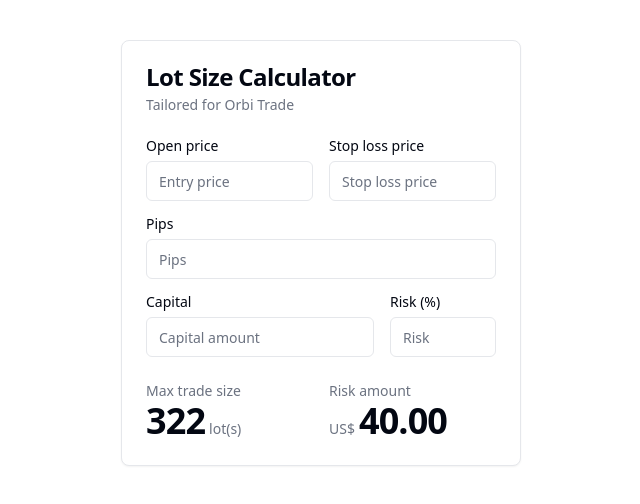
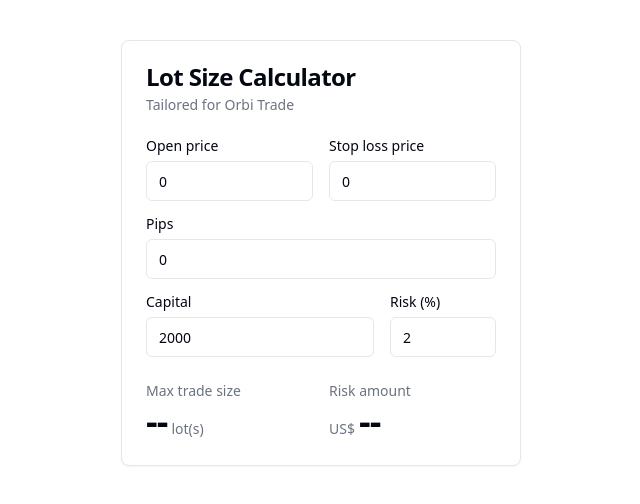
Before and after one commit to wendyfu/trading-calculator, a React (Vite) app: page / in a window 1280 px wide. Shown: the top 504 px of the page, without its empty margins (319-959 px from the left). Built offline with nearby package versions, Linux system fonts and the light colour scheme.

Commit message:
init state structure

```diff
--- a/src/App.tsx
+++ b/src/App.tsx
@@ -8,37 +8,98 @@ import {
 } from '@/components/ui/card'
 import { Input } from '@/components/ui/input'
 import { Label } from '@/components/ui/label'
+import { ChangeEvent, useActionState, useState } from 'react'
+
+interface CalculatorState {
+  openPrice: number
+  stopLossPrice: number
+  pips: number
+  capital: number
+  riskPercentage: number
+  [key: string]: number // Add index signature
+}
 
 function App() {
+  const [lotSize, setLotSize] = useState(0)
+  const [riskAmount, setRiskAmount] = useState(0)
+
+  const [state, action] = useActionState<CalculatorState>(
+    (state: CalculatorState) => {
+      return state
+    },
+    {
+      openPrice: 0,
+      stopLossPrice: 0,
+      pips: 0,
+      capital: 2000,
+      riskPercentage: 2,
+    }
+  )
+  const handleChange = (event: ChangeEvent<HTMLInputElement>) => {
+    const { name, value } = event.target
+    state[name] = parseFloat(value) || 0
+    action()
+  }
+
   return (
     <Card className="w-[400px]">
       <CardHeader>
         <CardTitle>Lot Size Calculator</CardTitle>
         <CardDescription>Tailored for Orbi Trade</CardDescription>
       </CardHeader>
-      <CardContent className="">
+      <CardContent>
         <div className="grid grid-cols-2 gap-4 mb-2 pb-2">
           <div className="grid items-center gap-2">
             <Label htmlFor="open-price">Open price</Label>
-            <Input id="open-price" placeholder="Entry price" />
+            <Input
+              id="open-price"
+              placeholder="Entry price"
+              onChange={handleChange}
+              name="openPrice"
+              value={state.openPrice}
+            />
           </div>
           <div className="grid items-center gap-2">
             <Label htmlFor="stop-loss-price">Stop loss price</Label>
-            <Input id="stop-loss-price" placeholder="Stop loss price" />
+            <Input
+              id="stop-loss-price"
+              placeholder="Stop loss price"
+              onChange={handleChange}
+              name="stopLossPrice"
+              value={state.stopLossPrice}
+            />
           </div>
         </div>
         <div className="grid items-center gap-2 mb-2 pb-2">
           <Label htmlFor="pips">Pips</Label>
-          <Input id="pips" placeholder="Pips" />
+          <Input
+            id="pips"
+            placeholder="Pips"
+            onChange={handleChange}
+            name="pips"
+            value={state.pips}
+          />
         </div>
         <div className="grid grid-cols-3 gap-4">
           <div className="grid items-center gap-2 col-span-2">
             <Label htmlFor="capital">Capital</Label>
-            <Input id="capital" placeholder="Capital amount" />
+            <Input
+              id="capital"
+              placeholder="Capital amount"
+              onChange={handleChange}
+              name="capital"
+              value={state.capital}
+            />
           </div>
           <div className="grid items-center gap-2">
             <Label htmlFor="risk-percentage">Risk (%)</Label>
-            <Input id="risk-percentage" placeholder="Risk" />
+            <Input
+              id="risk-percentage"
+              placeholder="Risk"
+              onChange={handleChange}
+              name="riskPercentage"
+              value={state.riskPercentage}
+            />
           </div>
         </div>
       </CardContent>
@@ -46,7 +107,7 @@ function App() {
         <div>
           <p className="text-sm text-muted-foreground">Max trade size</p>
           <h3 className="font-semibold tracking-tight flex items-baseline gap-1 text-4xl tabular-nums">
-            322
+            {lotSize || '--'}
             <span className="text-sm font-normal tracking-normal text-muted-foreground">
               lot(s)
             </span>
@@ -58,7 +119,7 @@ function App() {
             <span className="text-sm font-normal tracking-normal text-muted-foreground">
               US$
             </span>
-            40.00
+            {riskAmount || '--'}
           </h3>
         </div>
       </CardFooter>
```
